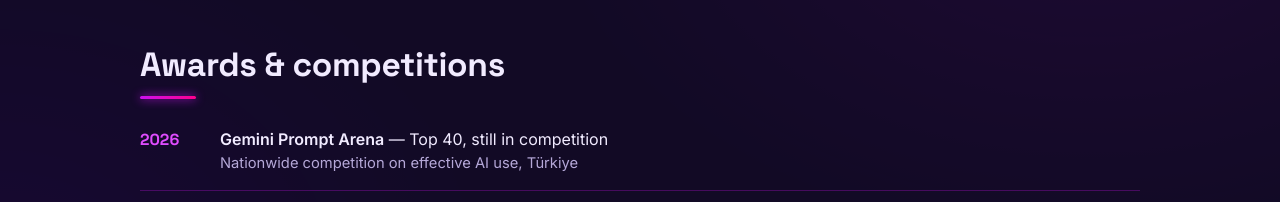
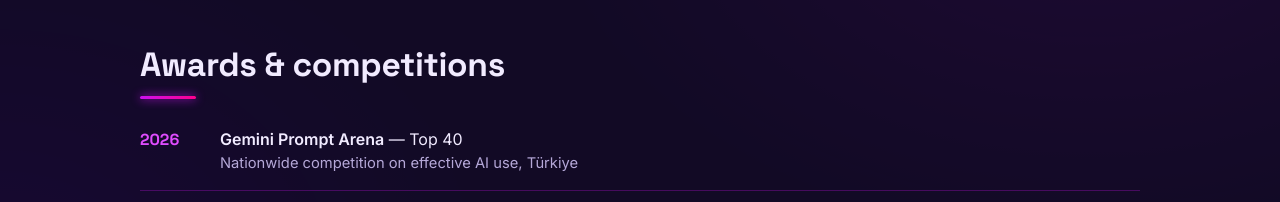
Before and after one commit to EmirS19/EmirS19.github.io, a plain HTML site: page index.html in a window 1280 px wide. Shown: the part 1640-1842 px from the top of the page. Drawn offline with Linux system fonts and the light colour scheme.

Commit message:
Gemini Prompt Arena: Top 40 (no longer in competition)
Co-Authored-By: Claude Opus 5.5 <noreply@anthropic.com>

```diff
--- a/index.html
+++ b/index.html
@@ -121,7 +121,7 @@
         <ol class="awards">
           <li>
             <span class="year">2026</span>
-            <div><strong>Gemini Prompt Arena</strong> — Top 40, still in competition
+            <div><strong>Gemini Prompt Arena</strong> — Top 40
               <span class="sub">Nationwide competition on effective AI use, Türkiye</span></div>
           </li>
           <li>
```
